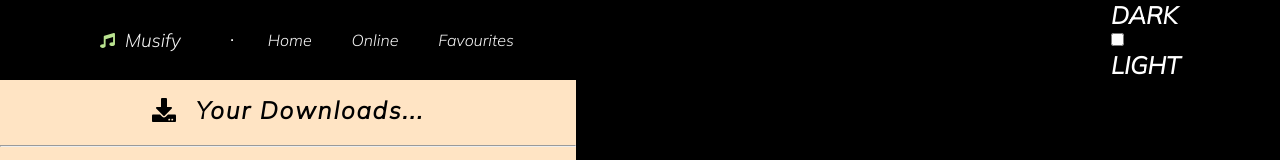
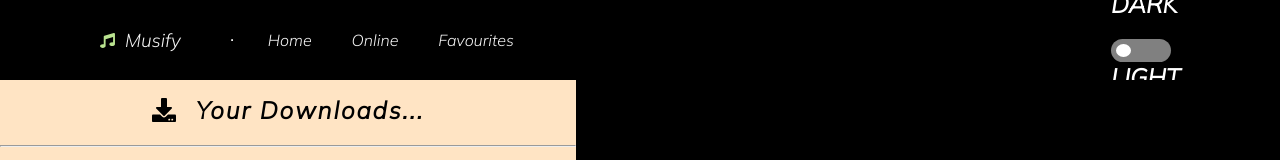
Before and after one commit to DEV270201/Musify, a React (Create React App) app: page /download in a window 1280 px wide. Shown: the top 160 px of the page. Built offline with nearby package versions, Linux system fonts and the light colour scheme.

Commit message:
modified css

```diff
--- a/src/Css/Combo.css
+++ b/src/Css/Combo.css
@@ -3,6 +3,7 @@
     display: flex;
     background-color: aqua;
     justify-content: center;
+    overflow-x: hidden;
     /* align-items: center; */
 }
 
@@ -51,6 +52,7 @@
   .outer_combo{
       display: flex;
       flex-direction: column;
+      overflow-x: hidden;
   }
 
   .download_combo{
--- a/src/Css/Navbar.css
+++ b/src/Css/Navbar.css
@@ -132,3 +132,45 @@
     color: whitesmoke;
     margin-bottom: 15px;
 }
+
+input[type=checkbox]{
+	height: 0;
+	width: 0;
+	visibility: hidden;
+}
+
+label {
+	cursor: pointer;
+	text-indent: -9999px;
+	width: 60px;
+	height: 23px;
+	background: grey;
+	display: block;
+	border-radius: 100px;
+	position: relative;
+}
+
+label:after {
+	content: '';
+	position: absolute;
+	top: 5px;
+	left: 5px;
+	width: 15px;
+	height: 13px;
+	background: #fff;
+	border-radius: 90%;
+	transition: 0.3s;
+}
+
+input:checked + label {
+	background: #bada55;
+}
+
+input:checked + label:after {
+	left: calc(100% - 5px);
+	transform: translateX(-100%);
+}
+
+/* label:active:after {
+	width: 130px;
+} */
```
